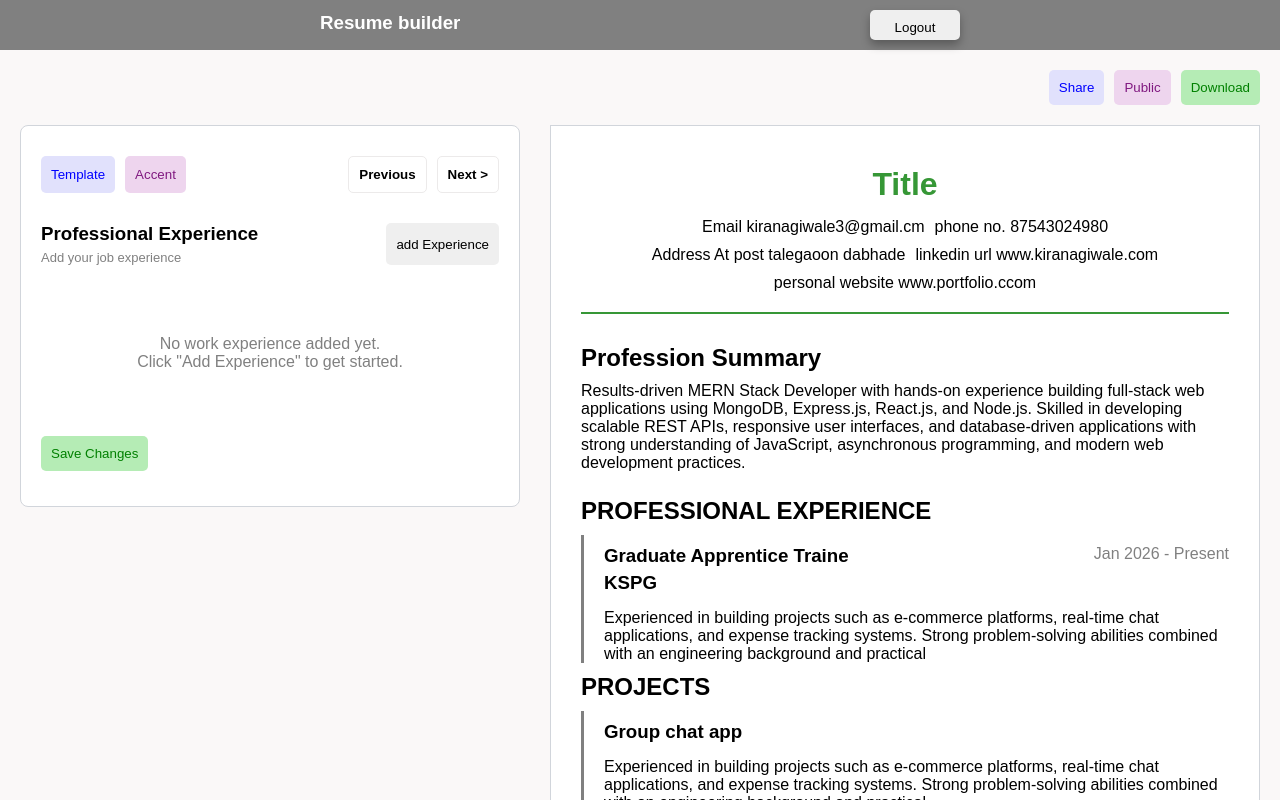
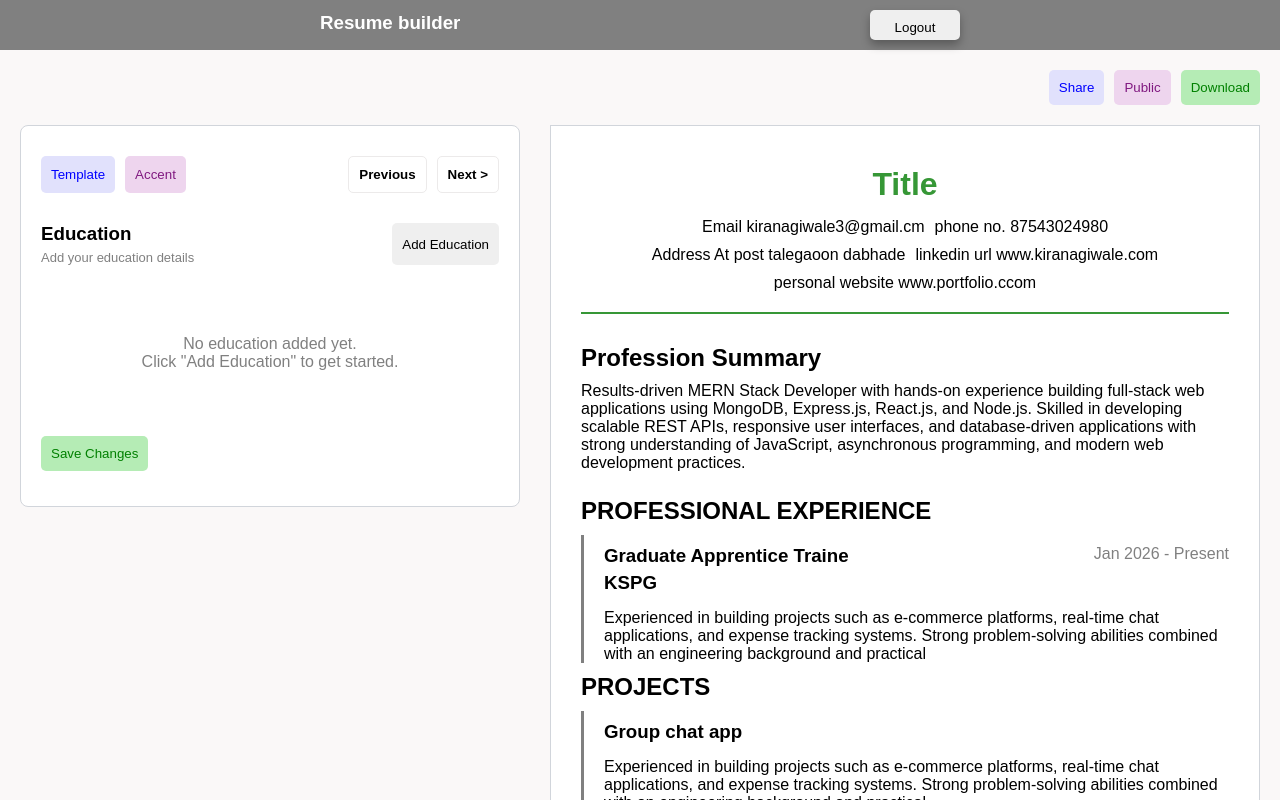
Before and after one commit to Kiran9991/Resume-builder, a React (Vite) app: page / in a window 1280 px wide. Shown: the top 800 px of the page. Built offline with nearby package versions, Linux system fonts and the light colour scheme.

Commit message:
added Education form title with button and no items display

```diff
--- /dev/null
+++ b/src/components/Resume form contents/Education/Education.jsx
@@ -0,0 +1,18 @@
+import React from 'react'
+import FormTitle from '../Form Title/FormTitle'
+import EmptyItems from '../Empty Items/EmptyItems'
+
+export default function Education() {
+  return (
+    <>
+      <FormTitle title={'Education'}
+      description={'Add your education details'}
+      text={'Add Education'}
+      />
+      <div>
+        <EmptyItems text1={'education'}
+        text2={'Add Education'} />
+      </div>
+    </>
+  )
+}
--- /dev/null
+++ b/src/components/Resume form contents/Empty Items/EmptyItems.jsx
@@ -0,0 +1,12 @@
+import React from "react";
+
+import styles from "./EmptyItems.module.css";
+
+export default function EmptyItems({ text1, text2 }) {
+  return (
+    <div className={styles.noFormContent}>
+      <p>No {text1} added yet.</p>
+      <p>Click "{text2}" to get started.</p>
+    </div>
+  );
+}
--- /dev/null
+++ b/src/components/Resume form contents/Empty Items/EmptyItems.module.css
@@ -0,0 +1,6 @@
+.noFormContent{
+    padding: 50px;
+    box-sizing: border-box;
+    text-align: center;
+    color: gray;
+}
--- a/src/components/Resume form contents/Professional Experience/ProfessionalExp.jsx
+++ b/src/components/Resume form contents/Professional Experience/ProfessionalExp.jsx
@@ -3,6 +3,7 @@ import React, { useState } from "react";
 import FormTitle from "../Form Title/FormTitle";
 import ExperienceForm from "./Experience Form/ExperienceForm";
 import styles from "./ProfessionalExp.module.css";
+import EmptyItems from "../Empty Items/EmptyItems";
 
 export default function ProfessionalExp() {
   const [experienceForms, setExperienceForms] = useState([]);
@@ -19,20 +20,15 @@ export default function ProfessionalExp() {
     setExperienceForms([...experienceForms.filter((ele) => ele.id != id)]);
   }
 
-  console.log(typeof experienceForms[0], experienceForms)
-
   let content = experienceForms.map((ele, idx) => (
-    <ExperienceForm key={idx} id={idx+1}
+    <ExperienceForm key={idx} id={ele.id}
     deleteId={deleteExperienceFormHandler}/>
   ));
 
   if (experienceForms.length == 0) {
-    content = (
-      <div className={styles.noFormContent}>
-        <p>No work experience added yet.</p>
-        <p>Click "Add Experience" to get started.</p>
-      </div>
-    );
+    content = (<EmptyItems text1={'work experience'}
+    text2={'Add Experience'}
+    />)
   }
 
   return (
--- a/src/components/Resume form contents/Professional Experience/ProfessionalExp.module.css
+++ b/src/components/Resume form contents/Professional Experience/ProfessionalExp.module.css
@@ -3,10 +3,3 @@
     flex-direction: column;
     gap: 20px;
 }
-
-.noFormContent{
-    padding: 50px;
-    box-sizing: border-box;
-    text-align: center;
-    color: gray;
-}
--- a/src/pages/ResumeForm.jsx
+++ b/src/pages/ResumeForm.jsx
@@ -7,6 +7,7 @@ import PersonalDataForm from "../components/Resume form contents/Personal Data/P
 import FormTitleButton from "../components/Resume form contents/Form Title buttons/FormTitleButton";
 import ProfessionalSummary from "../components/Resume form contents/Professional Summary/ProfessionalSummary";
 import ProfessionalExp from "../components/Resume form contents/Professional Experience/ProfessionalExp";
+import Education from "../components/Resume form contents/Education/Education";
 
 export default function ResumeForm() {
   return (
@@ -24,7 +25,8 @@ export default function ResumeForm() {
           <FormTitleButton/>
           {/* <PersonalDataForm /> */}
           {/* <ProfessionalSummary/> */}
-          <ProfessionalExp/>
+          {/* <ProfessionalExp/> */}
+          <Education/>
 
           <div className={styles.saveBth}>
             <button className={styles.downloadbtn}>Save Changes</button>
```
Also changed, not shown: src/components/Resume form contents/Education/Education.module.css (added).
